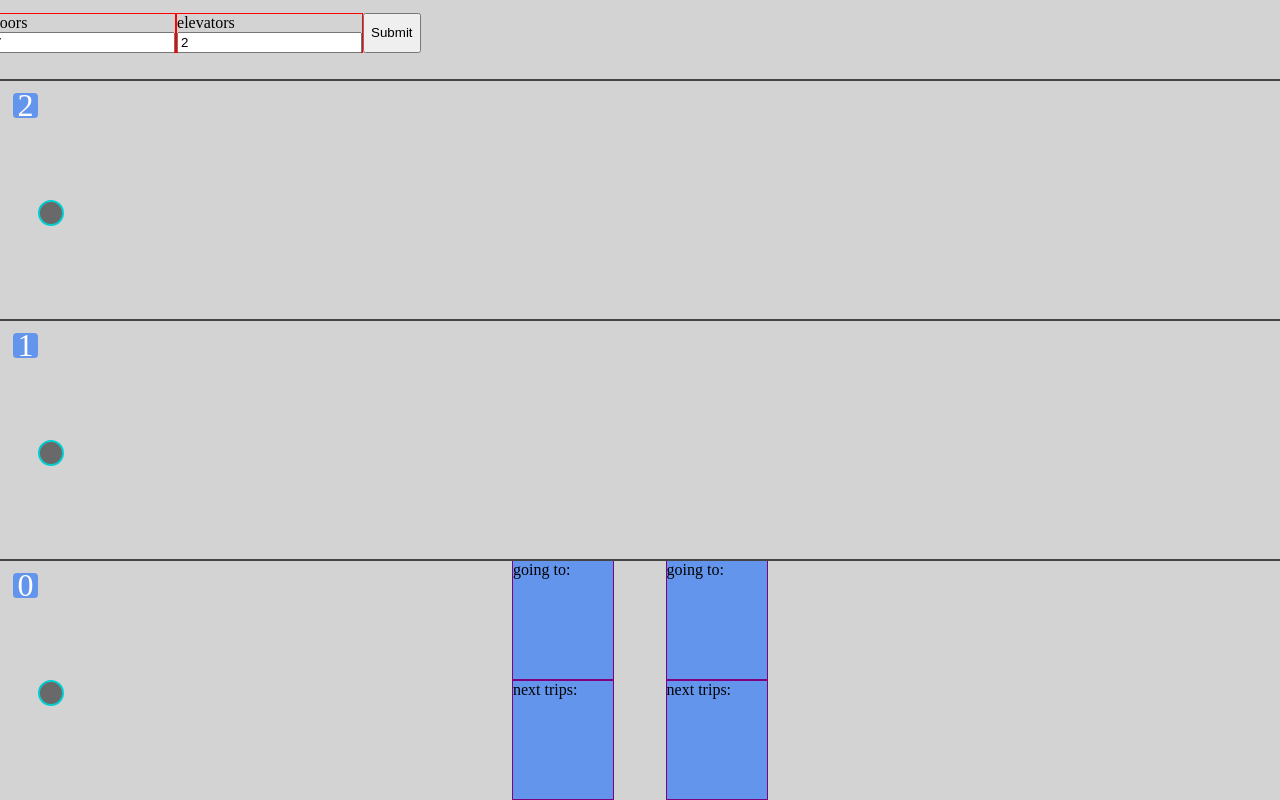
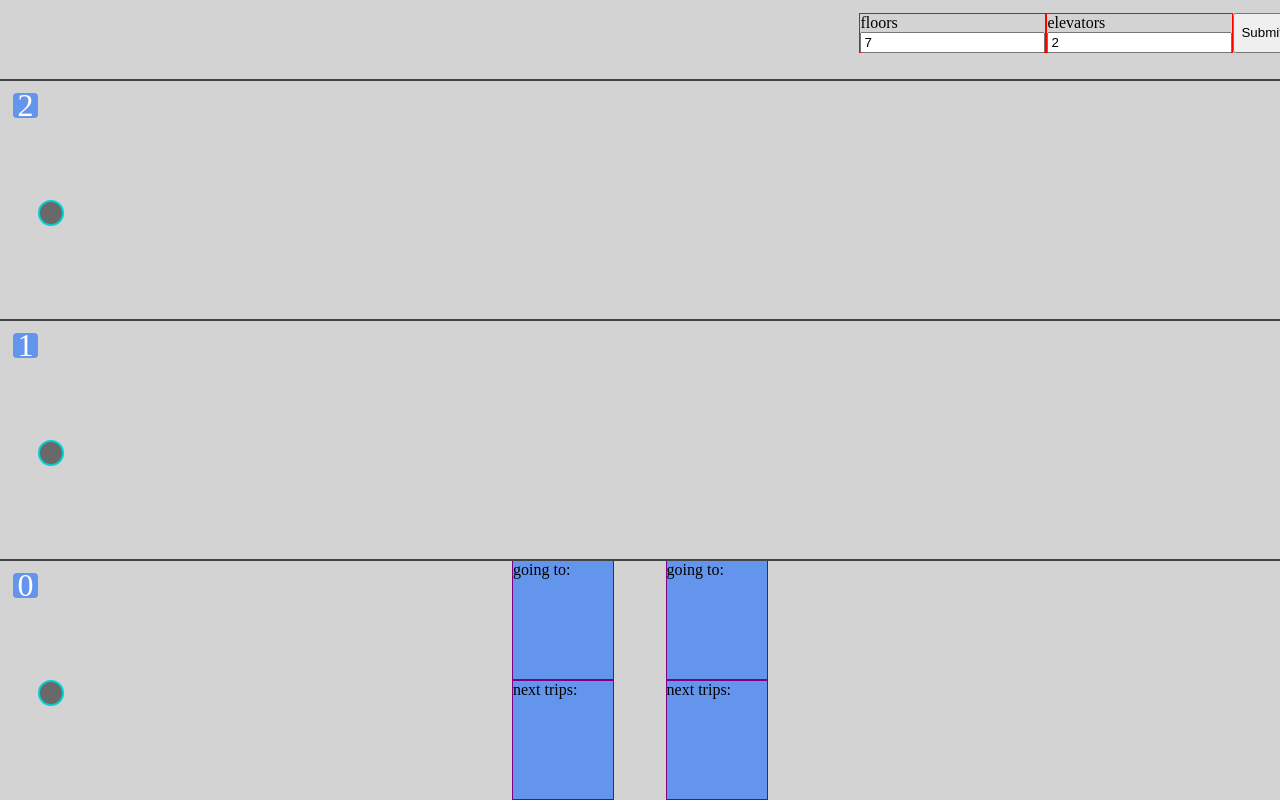
Before and after one commit to snstrauss/vanilla-elevators, a website built with Parcel: page index.html in a window 1280 px wide. Built offline with nearby package versions, Linux system fonts and the light colour scheme.

Commit message:
moved building form to the right

```diff
--- a/src/styles/building.scss
+++ b/src/styles/building.scss
@@ -5,15 +5,17 @@ body {
 #building-params {
   display: flex;
   justify-content: center;
-  padding: 1%;
 
   flex: 1;
 
-  position: absolute;
   width: 30vw;
   height: 5vh;
-  top: 0;
   z-index: 1;
+
+  position: absolute;
+  --dist: 1vw;
+  top: var(--dist);
+  right: var(--dist);
 
   label {
     border: 1px solid red;
```
